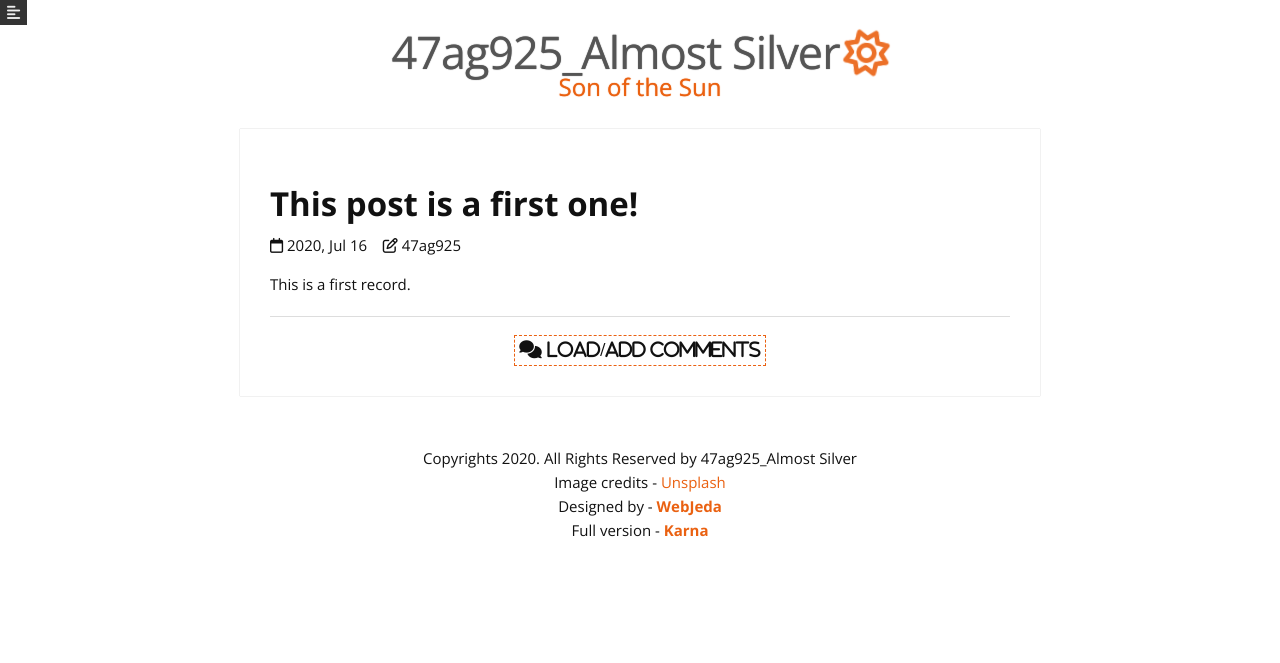
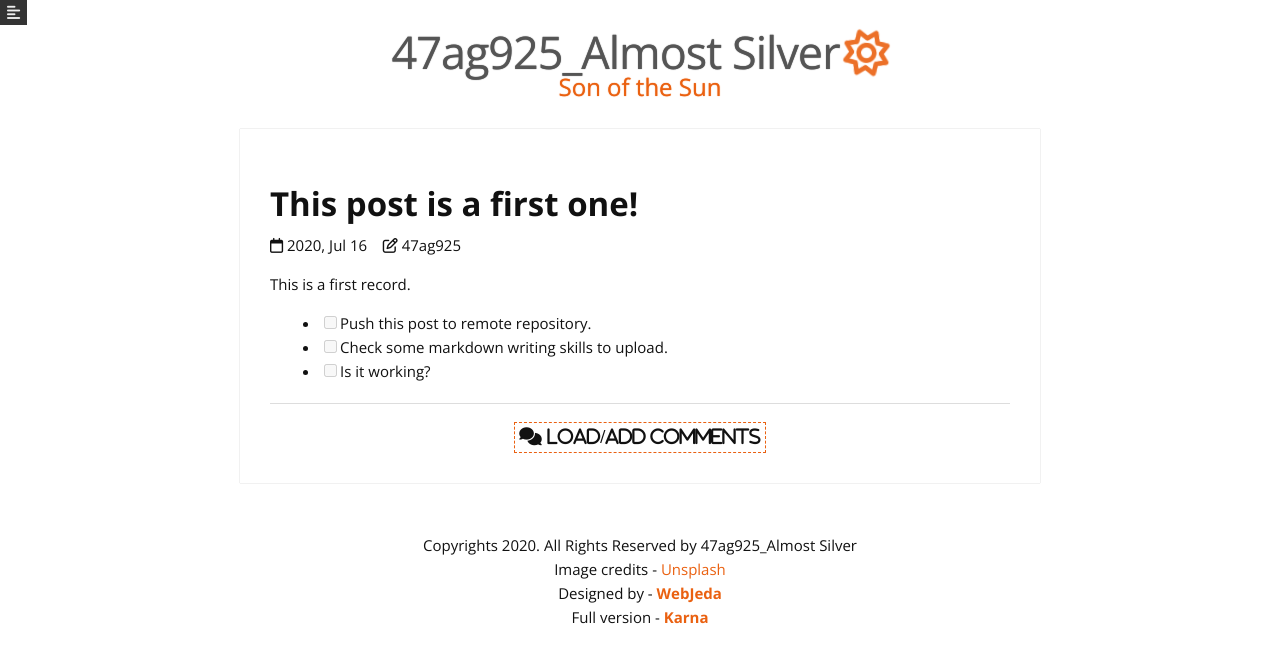
Before and after one commit to 47ag925/47ag925.github.io, a Jekyll site: the page built from _posts/2020-07-16-This post is a first one.md, in a window 1280 px wide. Shown: the top 663 px of the page. Built offline with Jekyll 4.4.1, drawn with Linux system fonts in a browser that asks for light colours; nearby versions of some CDN libraries.

Commit message:
+Delete images +Change options +Test markdown checklist

```diff
--- a/_config.yml
+++ b/_config.yml
@@ -1,9 +1,9 @@
 
 title: 47ag925_Almost Silver
 desctiption: Make AR/VR experience, Develope AI+Open CV, Record All of this stories
+name : "47ag925"
 url: https://47ag925/github.io
 permalink: ':title/'
-
 markdown: kramdown
 baseurl: ""
 full-version: "https://47ag925/github.io"
--- a/_posts/2020-07-16-This post is a first one.md
+++ b/_posts/2020-07-16-This post is a first one.md
@@ -10,3 +10,7 @@ author : 47ag925
 ---
 
 This is a first record.
+
+- [ ] Push this post to remote repository.
+- [ ] Check some markdown writing skills to upload.
+- [ ] Is it working?
```
Also changed, not shown: images/image-1.jpg (deleted), images/image-10.jpg (deleted), images/image-2.jpg (deleted), images/image-3.jpg (deleted), images/image-4.jpg (deleted), images/image-5.jpg (deleted), images/image-6.jpg (deleted), images/image-7.jpg (deleted), images/image-8.jpg (deleted), images/image-9.jpg (deleted), images/image-l.jpg (deleted), images/karna-2.jpg (deleted), images/karna-jekyll-theme-screenshot.png (deleted), images/karna-responsive-jekyll-theme.png (deleted), 3 more files.
